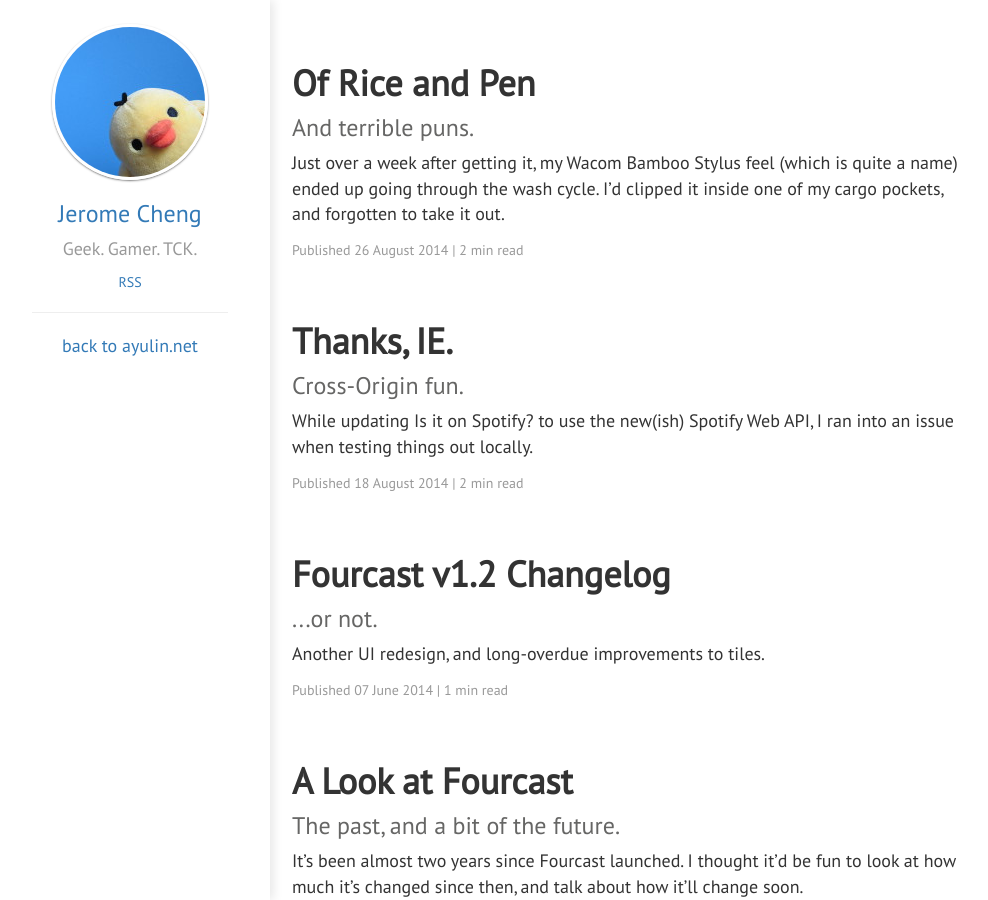
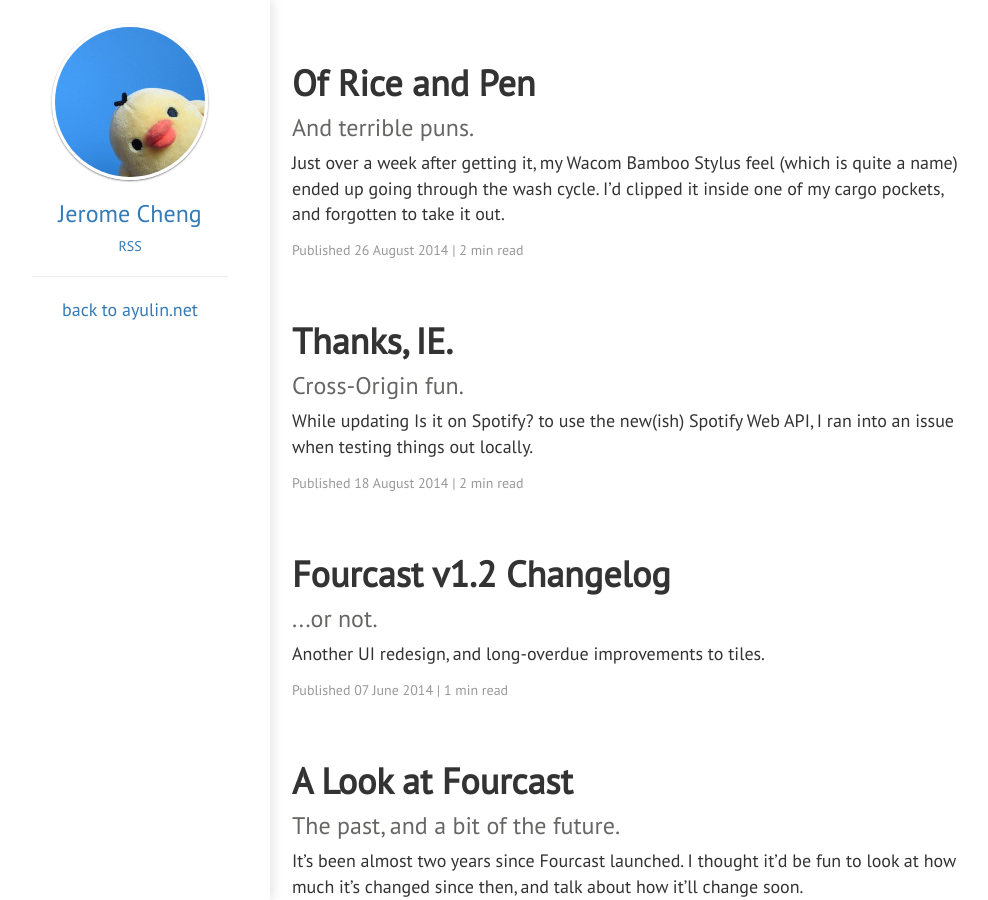
Before and after one commit to jcheng31/ayulin.net, a Jekyll site: the page built from Content/blog/index.html, in a window 1280 px wide and 900 px high. Shown: the whole window, without its empty margins (10-998 px from the left). Built offline with Jekyll 4.4.1, drawn with Linux system fonts in a browser that asks for light colours; nearby versions of some CDN libraries; Markdown is read by kramdown in place of the engine named in the settings; the list of posts is cut into pages by our own code; comment, search, counter and statistics services are not loaded.

Commit message:
Remove description.

```diff
--- a/Content/_layouts/blog.html
+++ b/Content/_layouts/blog.html
@@ -8,7 +8,6 @@ layout: blogDefault
         <img src="/blog/img/profile.JPG" class="image-border img-circle">
         <h3>Jerome Cheng</h3>
       </a>
-      <p class="subtle">Geek. Gamer. TCK.</p>
       <a href="/blog/rss.xml">RSS</a>
     </div>
     <div class="center-text">
```
